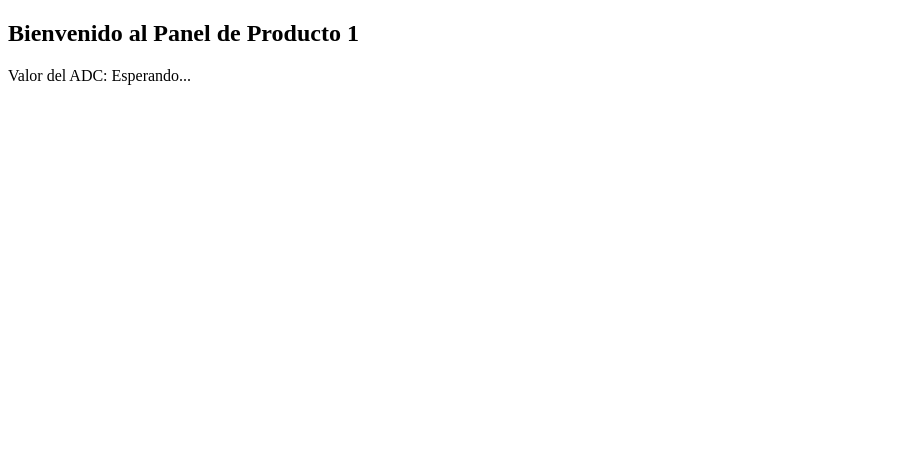
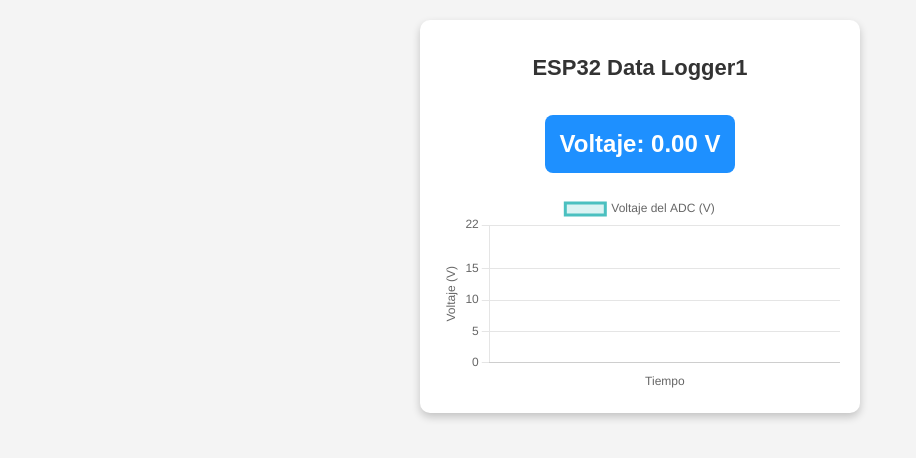
Before and after one commit to FerGT2002/mi-proyecto_2, a plain HTML site: page static/panel-producto1.html in a window 1280 px wide. Shown: the whole page, without its empty margins (0-916 px from the left). Drawn offline with nearby package versions, Linux system fonts and the light colour scheme; no server answers.

Commit message:
Update panel-producto1.html

```diff
--- a/static/panel-producto1.html
+++ b/static/panel-producto1.html
@@ -4,28 +4,133 @@
     <meta charset="UTF-8">
     <meta name="viewport" content="width=device-width, initial-scale=1.0">
     <title>Producto 1 Panel</title>
+    <script src="https://cdn.jsdelivr.net/npm/chart.js"></script>
+    <style>
+        body {
+            font-family: Arial, sans-serif;
+            background-color: #f4f4f4;
+            text-align: center;
+            margin: 0;
+            padding: 20px;
+        }
+
+        .container {
+            max-width: 400px;
+            margin: auto;
+            background: white;
+            padding: 20px;
+            border-radius: 10px;
+            box-shadow: 0px 4px 8px rgba(0, 0, 0, 0.2);
+        }
+
+        h1 {
+            font-size: 22px;
+            color: #333;
+        }
+
+        .adc-container {
+            font-size: 24px;
+            font-weight: bold;
+            margin-top: 20px;
+            padding: 15px;
+            border-radius: 8px;
+            background: #1E90FF;
+            color: white;
+            display: inline-block;
+        }
+
+        .led-button {
+            margin-top: 20px;
+        }
+        canvas {
+            margin-top: 20px;
+            width: 100% !important;
+            height: auto !important;
+        }
+    </style>
 </head>
 <body>
-    <h2>Bienvenido al Panel de Producto 1</h2>
-    <p>Valor del ADC: <span id="adc-value">Esperando...</span></p>
+    <div class="container">
+        <h1>ESP32 Data Logger1</h1>
+        <div class="adc-container">
+            Voltaje: <span id="adc-value">0.00 V</span>
+        </div>
+        <br>
+        <canvas id="adcChart"></canvas> <!-- Canvas para la gráfica -->
+    </div>
 
     <script>
+
+        let labels = [];  // Etiquetas de tiempo
+        let adcData = []; // Datos de voltaje del ADC
+
         // Función para obtener el valor del ADC desde el servidor
         async function fetchADCValue() {
             try {
                 const response = await fetch("/api/adc/esp1");  // Solicitar el valor del ADC
                 const data = await response.json();
                 document.getElementById('adc-value').innerText = data.adc_value;  // Mostrar el valor en la página
+                  // Agregar datos a la gráfica
+                    adcData.push(data.adc_value);
+                    labels.push(labels.length + 1); // Agregar nuevo punto de tiempo
+
+                     // Limitar a los últimos 20 valores
+                     if (adcData.length > 35) {
+                        adcData.shift();
+                        labels.pop();
+                    }
+
+                     console.log(adcData)
+                    // Actualizar la gráfica
+                    adcChart.update();
             } catch (error) {
                 console.error("Error al obtener el valor del ADC:", error);
             }
         }
 
         // Actualizar el valor del ADC cada 2 segundos
-        setInterval(fetchADCValue, 1000);
+        setInterval(fetchADCValue, 2000);
 
         // Llamar a la función inicialmente para cargar el valor al inicio
         fetchADCValue();
+
+
+        window.onload = function() {
+            const ctx = document.getElementById('adcChart').getContext('2d');
+            window.adcChart = new Chart(ctx, {
+                type: 'line',
+                data: {
+                    labels: labels,
+                    datasets: [{
+                        label: 'Voltaje del ADC (V)',
+                        data: adcData,
+                        borderColor: 'rgb(75, 192, 192)',
+                        backgroundColor: 'rgba(75, 192, 192, 0.2)',
+                        fill: true,
+                        tension: 0.5
+                    }]
+                },
+                options: {
+                    responsive: true,
+                    scales: {
+                        x: {
+                            title: {
+                                display: true,
+                                text: 'Tiempo'
+                            }
+                        },
+                        y: {
+                            title: {
+                                display: true,
+                                text: 'Voltaje (V)'
+                            },
+                            min: 0, // Ajusta según el rango esperado
+                            max: 22
+                        }
+                    }
+                }
+            });
+        };
     </script>
 </body>
 </html>
```
